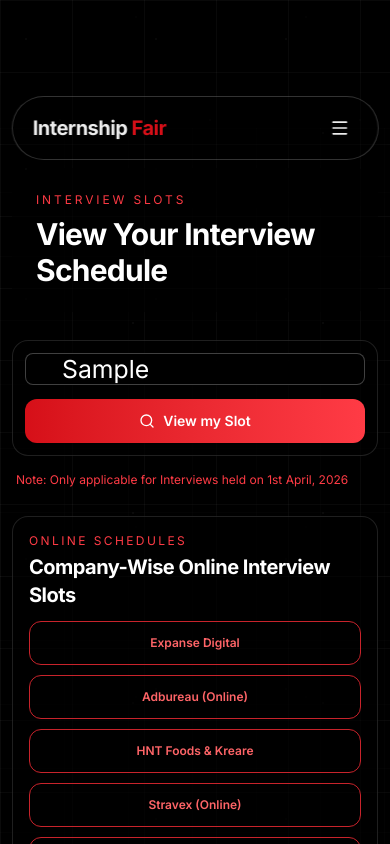
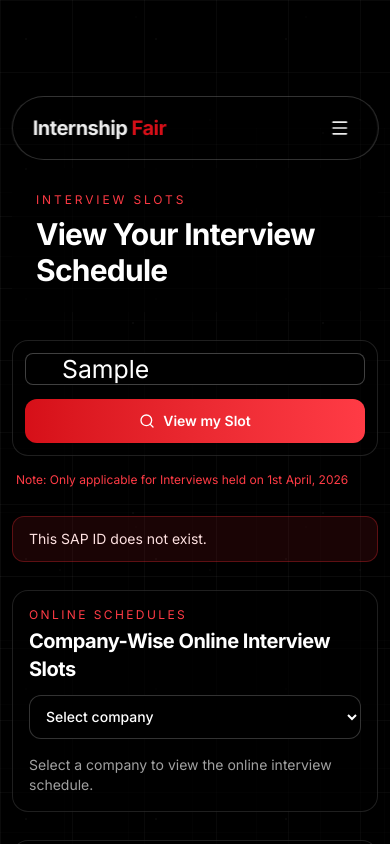
Before and after one commit to KaivalyaJoglekar/Internship-Fair, a Next.js app: page /interview-slots in a window 390 px wide. Both pictures are taken after typing "Sample" into the empty fields and a click on the button "View my Slot". Shown: the top 844 px of the page. Built offline with nearby package versions, Linux system fonts and the light colour scheme.

Commit message:
paryatech added

```diff
--- a/app/interview-slots/page.tsx
+++ b/app/interview-slots/page.tsx
@@ -51,6 +51,7 @@ const ONLINE_SCHEDULE_OPTIONS = [
   { key: "expanse", label: "Expanse Digital" },
   { key: "adbureau-online", label: "Adbureau (Online)" },
   { key: "hnt", label: "HNT Foods & Kreare" },
+  { key: "paryatech-online", label: "Paryatech (Online)" },
   { key: "stravex", label: "Stravex (Online)" },
   { key: "we-matter-round-2", label: "WE Matter - Round 2 (Online)" },
 ] as const;
@@ -64,6 +65,7 @@ export default function InterviewSlotsPage() {
   const [onlineErrorMessage, setOnlineErrorMessage] = useState("");
   const [onlineSchedule, setOnlineSchedule] = useState<OnlineScheduleResponse | null>(null);
   const [activeOnlineCompanyKey, setActiveOnlineCompanyKey] = useState<string>("");
+  const [showSapLookupAboveOnline, setShowSapLookupAboveOnline] = useState(false);
 
   const sapId = useMemo(() => sapIdInput.trim(), [sapIdInput]);
 
@@ -71,11 +73,13 @@ export default function InterviewSlotsPage() {
     event.preventDefault();
 
     if (!sapId) {
+      setShowSapLookupAboveOnline(false);
       setErrorMessage("Please enter your SAP ID.");
       setResult(null);
       return;
     }
 
+    setShowSapLookupAboveOnline(true);
     setLoading(true);
     setErrorMessage("");
 
@@ -135,6 +139,113 @@ export default function InterviewSlotsPage() {
     }
   };
 
+  const handleMobileOnlineScheduleSelect = async (companyKey: string) => {
+    if (!companyKey) {
+      setActiveOnlineCompanyKey("");
+      setOnlineSchedule(null);
+      setOnlineErrorMessage("");
+      return;
+    }
+
+    await handleOnlineScheduleLookup(companyKey);
+  };
+
+  const sapLookupSection = (
+    <>
+      {errorMessage ? (
+        <p className="rounded-xl border border-red-500/30 bg-red-500/10 px-4 py-3 text-sm text-red-100">
+          {errorMessage}
+        </p>
+      ) : null}
+
+      {result && result.totalSlots > 0 ? (
+        <div className="space-y-6">
+          <div className="grid gap-4 md:grid-cols-[1.6fr_1fr]">
+            <div className="rounded-2xl border border-white/12 bg-black/70 p-5 sm:p-6">
+              <p className="text-xs uppercase tracking-[0.2em] text-neutral-400">Participant</p>
+              <div className="mt-3 flex items-start gap-3">
+                <span className="mt-0.5 rounded-xl border border-white/15 bg-black/70 p-2">
+                  <UserRound className="h-4 w-4 text-brand-light" />
+                </span>
+                <div>
+                  <p className="text-lg font-semibold text-white">{result.participant?.name}</p>
+                  <p className="mt-1 break-all text-sm text-neutral-300">{result.participant?.email}</p>
+                </div>
+              </div>
+            </div>
+
+            <div className="rounded-2xl border border-white/12 bg-black/70 p-5 sm:p-6">
+              <p className="text-xs uppercase tracking-[0.2em] text-neutral-400">Summary</p>
+              <p className="mt-3 text-3xl font-bold text-white">{result.totalSlots}</p>
+              <p className="mt-1 text-sm text-neutral-300">
+                Total slot{result.totalSlots > 1 ? "s" : ""} assigned
+              </p>
+              <p className="mt-3 text-xs text-neutral-500">Venue: Big Seminar Hall</p>
+            </div>
+          </div>
+
+          <div className="space-y-4">
+            {result.companies.map((companyGroup) => (
+              <article
+                key={companyGroup.company}
+                className="overflow-hidden rounded-2xl border border-white/12 bg-black/70"
+              >
+                <div className="border-b border-white/10 px-4 py-4 sm:px-6">
+                  <div className="flex flex-wrap items-center justify-between gap-3">
+                    <div className="flex items-center gap-2.5">
+                      <Building2 className="h-5 w-5 text-brand-light" />
+                      <h2 className="text-xl font-bold tracking-tight text-white sm:text-2xl">
+                        {companyGroup.company}
+                      </h2>
+                    </div>
+                    <span className="rounded-full border border-brand/35 bg-brand/10 px-3 py-1 text-xs font-medium uppercase tracking-[0.16em] text-brand-light">
+                      {companyGroup.slots.length} Slot{companyGroup.slots.length > 1 ? "s" : ""}
+                    </span>
+                  </div>
+                </div>
+
+                <div className="grid gap-3 p-4 sm:grid-cols-2 sm:p-6 lg:grid-cols-3">
+                  {companyGroup.slots.map((slot, index) => (
+                    <div
+                      key={`${slot.company}-${slot.role}-${slot.panel}-${slot.date}-${slot.time}-${index}`}
+                      className="rounded-xl border border-white/12 bg-black/80 p-4"
+                    >
+                      <div className="mb-3 flex items-start gap-2.5">
+                        <BriefcaseBusiness className="mt-0.5 h-4 w-4 shrink-0 text-brand-light" />
+                        <p className="text-sm font-semibold leading-6 text-white sm:text-base">
+                          {slot.role || "Interview Round"}
+                        </p>
+                      </div>
+
+                      <div className="space-y-1.5 text-sm text-neutral-300">
+                        {slot.panel ? (
+                          <p>
+                            <span className="font-medium text-neutral-400">Panel:</span> {slot.panel}
+                          </p>
+                        ) : null}
+                        {slot.date ? (
+                          <p className="flex items-center gap-2">
+                            <CalendarDays className="h-3.5 w-3.5 text-brand-light/90" />
+                            <span>{slot.date}</span>
+                          </p>
+                        ) : null}
+                        <p className="flex items-center gap-2">
+                          <Clock3 className="h-3.5 w-3.5 text-brand-light/90" />
+                          <span>{slot.time}</span>
+                        </p>
+                        <p className="pt-1 text-neutral-400">Venue: Big Seminar Hall</p>
+                      </div>
+                    </div>
+                  ))}
+                </div>
+              </article>
+            ))}
+          </div>
+        </div>
+      ) : null}
+    </>
+  );
+
   return (
     <section className="relative isolate min-h-screen w-full bg-transparent px-3 py-10 sm:px-6 md:px-8 md:py-14">
       <div
@@ -183,6 +294,8 @@ export default function InterviewSlotsPage() {
           Note: Only applicable for Interviews held on 1st April, 2026
         </p>
 
+        {showSapLookupAboveOnline ? sapLookupSection : null}
+
         <section className="rounded-2xl border border-white/12 bg-black/65 p-4 sm:p-6">
           <div className="flex flex-col gap-3 sm:flex-row sm:items-center sm:justify-between">
             <div className="min-w-0">
@@ -191,7 +304,30 @@ export default function InterviewSlotsPage() {
                 Company-Wise Online Interview Slots
               </h2>
             </div>
-            <div className="grid w-full grid-cols-1 gap-2.5 sm:w-auto sm:max-w-none sm:flex sm:flex-wrap sm:justify-end">
+
+            <div className="w-full sm:hidden">
+              <label htmlFor="online-company-select" className="sr-only">
+                Select company for online slots
+              </label>
+              <select
+                id="online-company-select"
+                value={activeOnlineCompanyKey}
+                onChange={(event) => handleMobileOnlineScheduleSelect(event.target.value)}
+                disabled={onlineLoading}
+                className="h-11 w-full rounded-xl border border-white/20 bg-black/80 px-3 text-sm font-medium text-white outline-none transition-all focus:border-brand/70 focus:ring-2 focus:ring-brand/25 disabled:cursor-not-allowed disabled:opacity-70"
+              >
+                <option value="" className="bg-black text-neutral-300">
+                  Select company
+                </option>
+                {ONLINE_SCHEDULE_OPTIONS.map((option) => (
+                  <option key={option.key} value={option.key} className="bg-black text-white">
+                    {option.label}
+                  </option>
+                ))}
+              </select>
+            </div>
+
+            <div className="hidden w-full max-w-none flex-wrap justify-end gap-2.5 sm:flex sm:w-auto">
               {ONLINE_SCHEDULE_OPTIONS.map((option) => {
                 const isActive = activeOnlineCompanyKey === option.key;
 
@@ -280,102 +416,12 @@ export default function InterviewSlotsPage() {
             </div>
           ) : (
             <p suppressHydrationWarning className="mt-4 text-sm text-neutral-400">
-              Click on a company button to view the online interview schedule in a table.
+              Select a company to view the online interview schedule.
             </p>
           )}
         </section>
 
-        {errorMessage ? (
-          <p className="rounded-xl border border-red-500/30 bg-red-500/10 px-4 py-3 text-sm text-red-100">
-            {errorMessage}
-          </p>
-        ) : null}
-
-        {result && result.totalSlots > 0 ? (
-          <div className="space-y-6">
-            <div className="grid gap-4 md:grid-cols-[1.6fr_1fr]">
-              <div className="rounded-2xl border border-white/12 bg-black/70 p-5 sm:p-6">
-                <p className="text-xs uppercase tracking-[0.2em] text-neutral-400">Participant</p>
-                <div className="mt-3 flex items-start gap-3">
-                  <span className="mt-0.5 rounded-xl border border-white/15 bg-black/70 p-2">
-                    <UserRound className="h-4 w-4 text-brand-light" />
-                  </span>
-                  <div>
-                    <p className="text-lg font-semibold text-white">{result.participant?.name}</p>
-                    <p className="mt-1 break-all text-sm text-neutral-300">{result.participant?.email}</p>
-                  </div>
-                </div>
-              </div>
-
-              <div className="rounded-2xl border border-white/12 bg-black/70 p-5 sm:p-6">
-                <p className="text-xs uppercase tracking-[0.2em] text-neutral-400">Summary</p>
-                <p className="mt-3 text-3xl font-bold text-white">{result.totalSlots}</p>
-                <p className="mt-1 text-sm text-neutral-300">
-                  Total slot{result.totalSlots > 1 ? "s" : ""} assigned
-                </p>
-                <p className="mt-3 text-xs text-neutral-500">Venue: Big Seminar Hall</p>
-              </div>
-            </div>
-
-            <div className="space-y-4">
-              {result.companies.map((companyGroup) => (
-                <article
-                  key={companyGroup.company}
-                  className="overflow-hidden rounded-2xl border border-white/12 bg-black/70"
-                >
-                  <div className="border-b border-white/10 px-4 py-4 sm:px-6">
-                    <div className="flex flex-wrap items-center justify-between gap-3">
-                      <div className="flex items-center gap-2.5">
-                        <Building2 className="h-5 w-5 text-brand-light" />
-                        <h2 className="text-xl font-bold tracking-tight text-white sm:text-2xl">
-                          {companyGroup.company}
-                        </h2>
-                      </div>
-                      <span className="rounded-full border border-brand/35 bg-brand/10 px-3 py-1 text-xs font-medium uppercase tracking-[0.16em] text-brand-light">
-                        {companyGroup.slots.length} Slot{companyGroup.slots.length > 1 ? "s" : ""}
-                      </span>
-                    </div>
-                  </div>
-
-                  <div className="grid gap-3 p-4 sm:grid-cols-2 sm:p-6 lg:grid-cols-3">
-                    {companyGroup.slots.map((slot, index) => (
-                      <div
-                        key={`${slot.company}-${slot.role}-${slot.panel}-${slot.date}-${slot.time}-${index}`}
-                        className="rounded-xl border border-white/12 bg-black/80 p-4"
-                      >
-                        <div className="mb-3 flex items-start gap-2.5">
-                          <BriefcaseBusiness className="mt-0.5 h-4 w-4 shrink-0 text-brand-light" />
-                          <p className="text-sm font-semibold leading-6 text-white sm:text-base">
-                            {slot.role || "Interview Round"}
-                          </p>
-                        </div>
-
-                        <div className="space-y-1.5 text-sm text-neutral-300">
-                          {slot.panel ? (
-                            <p>
-                              <span className="font-medium text-neutral-400">Panel:</span> {slot.panel}
-                            </p>
-                          ) : null}
-                          {slot.date ? (
-                            <p className="flex items-center gap-2">
-                              <CalendarDays className="h-3.5 w-3.5 text-brand-light/90" />
-                              <span>{slot.date}</span>
-                            </p>
-                          ) : null}
-                          <p className="flex items-center gap-2">
-                            <Clock3 className="h-3.5 w-3.5 text-brand-light/90" />
-                            <span>{slot.time}</span>
-                          </p>
-                          <p className="pt-1 text-neutral-400">Venue: Big Seminar Hall</p>
-                        </div>
-                      </div>
-                    ))}
-                  </div>
-                </article>
-              ))}
-            </div>
-          </div>
-        ) : null}
+        {!showSapLookupAboveOnline ? sapLookupSection : null}
 
         <section className="rounded-2xl border border-white/12 bg-black/65 p-5 sm:p-6">
           <h2 className="text-sm font-semibold uppercase tracking-[0.2em] text-brand-light">Please Note</h2>
```
Also changed, not shown: app/api/interview-slots/online/route.ts (+6 -1 lines), app/interview-slots/Time Slots - Paryatech(Online).csv (added).
